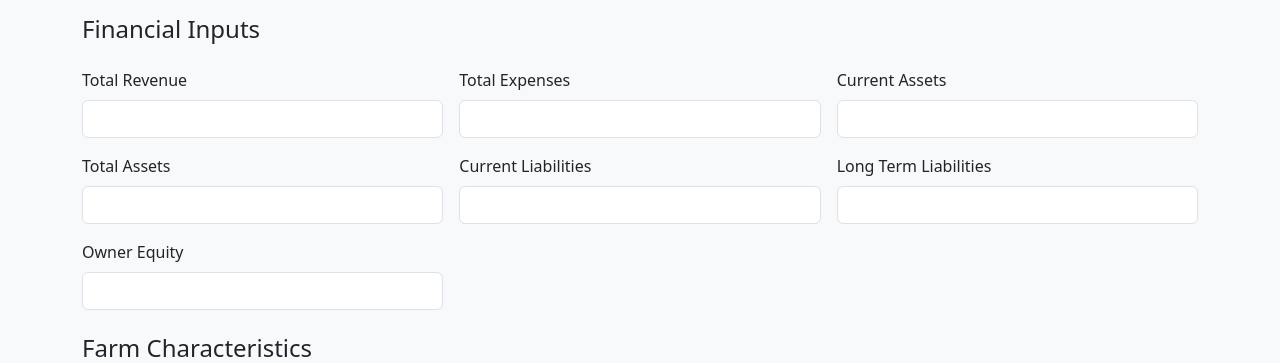
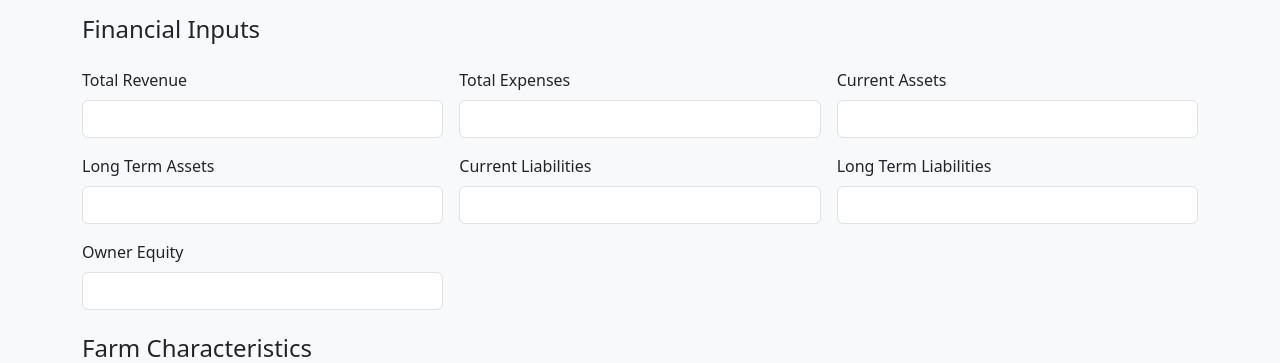
Before and after one commit to Z014B346/agrihealth, a FastAPI app: page / in a window 1280 px wide. Shown: the part 105-468 px from the top of the page. Run offline with FastAPI, Linux system fonts and the light colour scheme.

Commit message:
Update health_form.html

```diff
--- a/templates/health_form.html
+++ b/templates/health_form.html
@@ -24,7 +24,7 @@
             <input type="number" step="0.01" name="current_assets" id="current_assets" class="form-control" required>
         </div>
         <div class="col-md-4">
-            <label for="total_assets" class="form-label">Total Assets</label>
+            <label for="total_assets" class="form-label">Long Term Assets</label>
             <input type="number" step="0.01" name="total_assets" id="total_assets" class="form-control" required>
         </div>
         <div class="col-md-4">
```
